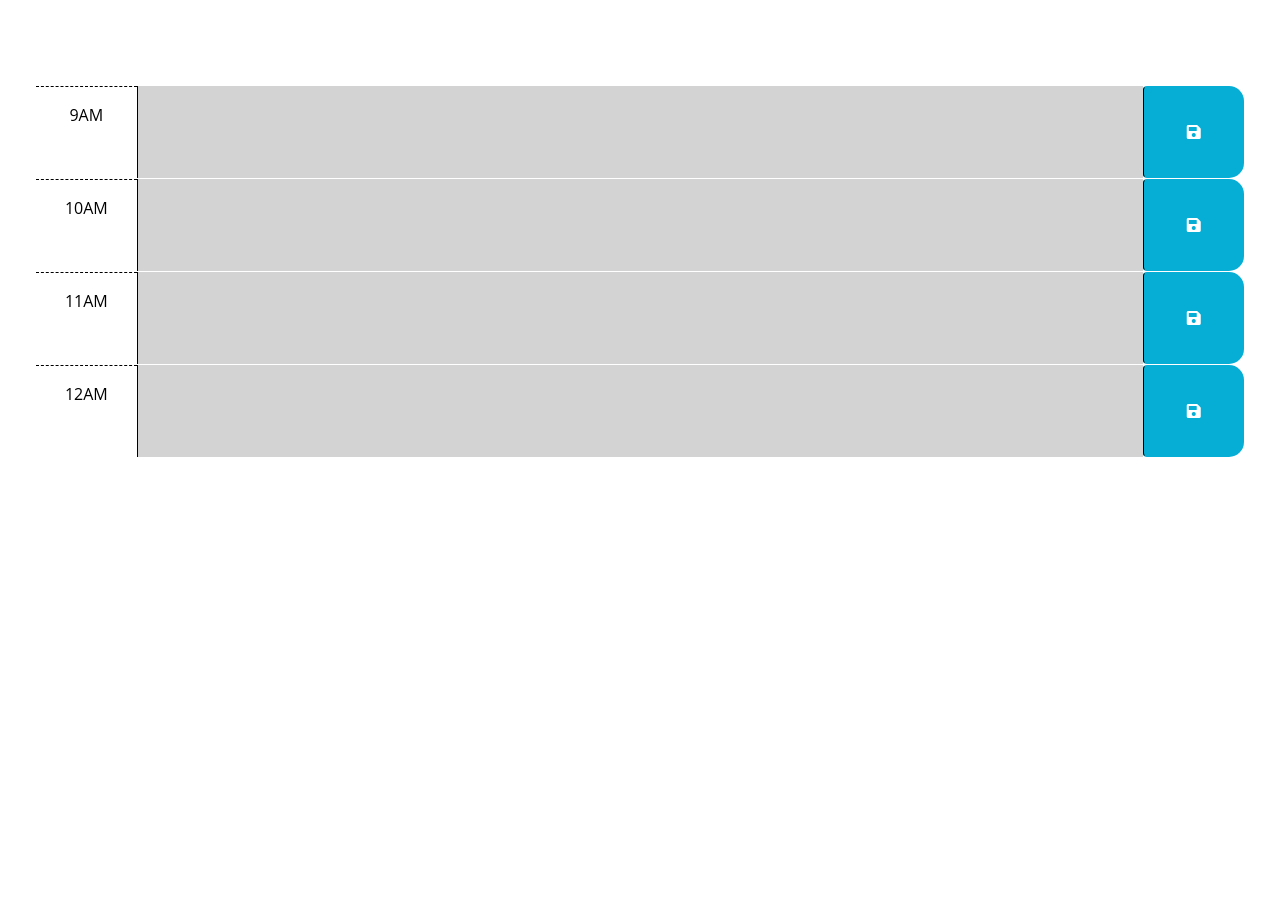
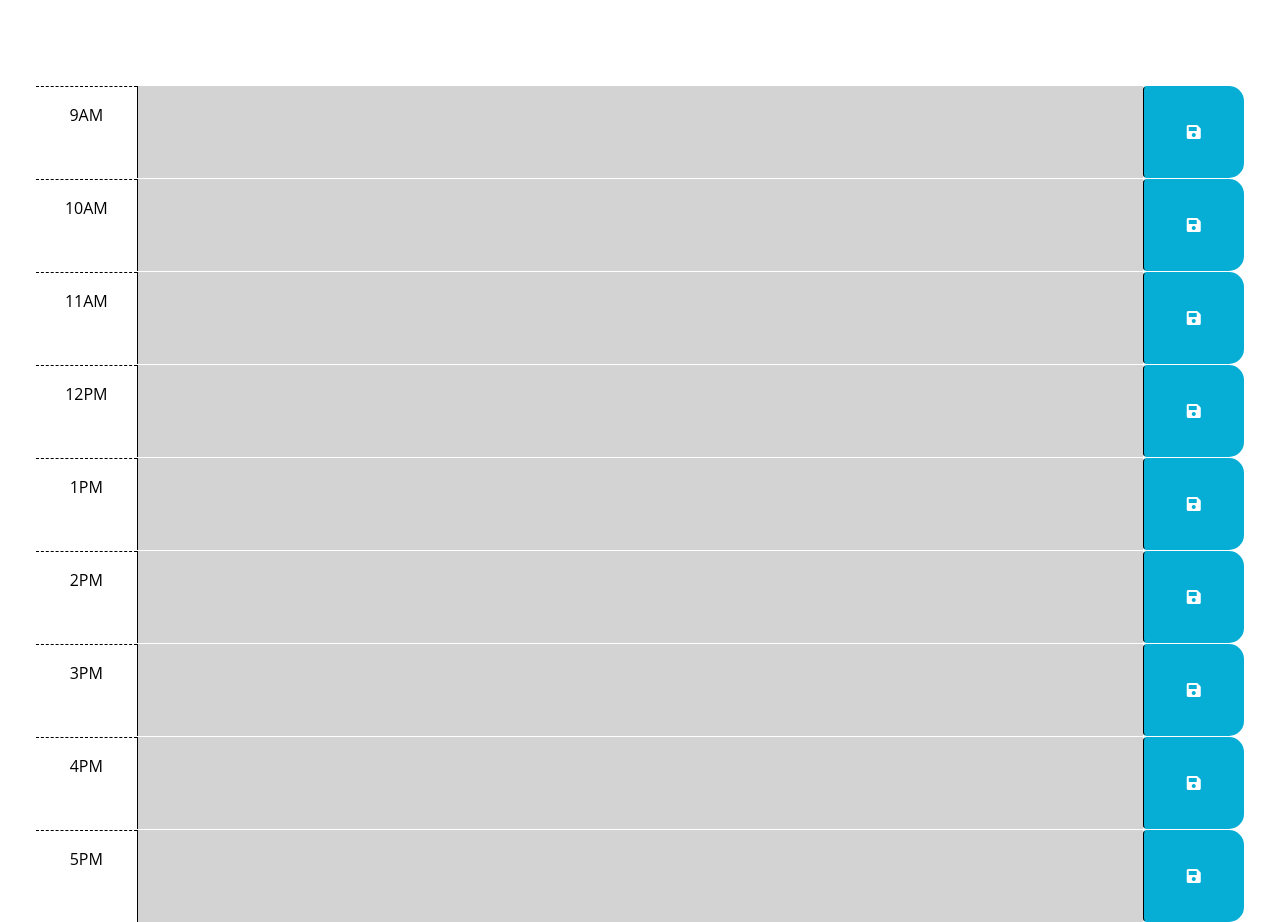
Before and after one commit to smokhadar/projectmanagement, a plain HTML site: page Develop/index.html in a window 1280 px wide. Shown: the part 166-1088 px from the top of the page. Before the commit the page ends 800 px from the top, so only its background shows below. Drawn offline with nearby package versions, Linux system fonts and the light colour scheme.

Commit message:
added time block divs to HTML

```diff
--- a/Develop/index.html
+++ b/Develop/index.html
@@ -57,7 +57,47 @@
       </div>
 
       <div id="hour-12" class="row time-block">
-        <div class="col-2 col-md-1 hour text-center py-3">12AM</div>
+        <div class="col-2 col-md-1 hour text-center py-3">12PM</div>
+        <textarea class="col-8 col-md-10 description" rows="3"> </textarea>
+        <button  class="btn saveBtn col-2 col-md-1" aria-label="save">
+          <i class="fas fa-save" aria-hidden="true"></i>
+        </button>
+      </div>
+
+      <div id="hour-13" class="row time-block">
+        <div class="col-2 col-md-1 hour text-center py-3">1PM</div>
+        <textarea class="col-8 col-md-10 description" rows="3"> </textarea>
+        <button  class="btn saveBtn col-2 col-md-1" aria-label="save">
+          <i class="fas fa-save" aria-hidden="true"></i>
+        </button>
+      </div>
+
+      <div id="hour-14" class="row time-block">
+        <div class="col-2 col-md-1 hour text-center py-3">2PM</div>
+        <textarea class="col-8 col-md-10 description" rows="3"> </textarea>
+        <button  class="btn saveBtn col-2 col-md-1" aria-label="save">
+          <i class="fas fa-save" aria-hidden="true"></i>
+        </button>
+      </div>
+
+      <div id="hour-15" class="row time-block">
+        <div class="col-2 col-md-1 hour text-center py-3">3PM</div>
+        <textarea class="col-8 col-md-10 description" rows="3"> </textarea>
+        <button  class="btn saveBtn col-2 col-md-1" aria-label="save">
+          <i class="fas fa-save" aria-hidden="true"></i>
+        </button>
+      </div>
+
+      <div id="hour-16" class="row time-block">
+        <div class="col-2 col-md-1 hour text-center py-3">4PM</div>
+        <textarea class="col-8 col-md-10 description" rows="3"> </textarea>
+        <button  class="btn saveBtn col-2 col-md-1" aria-label="save">
+          <i class="fas fa-save" aria-hidden="true"></i>
+        </button>
+      </div>
+
+      <div id="hour-17" class="row time-block">
+        <div class="col-2 col-md-1 hour text-center py-3">5PM</div>
         <textarea class="col-8 col-md-10 description" rows="3"> </textarea>
         <button  class="btn saveBtn col-2 col-md-1" aria-label="save">
           <i class="fas fa-save" aria-hidden="true"></i>
--- a/Develop/script.js
+++ b/Develop/script.js
@@ -1,10 +1,5 @@
 
 var eventsData;
-
-// debug below function
-
-
-// TODO: Add code to apply the past, present, or future class to each time block by comparing the id to the current hour. HINTS: How can the id attribute of each time-block be used to conditionally add or remove the past, present, and future classes? How can Day.js be used to get the current hour in 24-hour time?
 function setHourColors() {
     var now = dayjs();
     for (var i = 9; i < 18; i++) {
@@ -19,8 +14,8 @@ function setHourColors() {
    }
 }
 
-
-// TODO: Add code to get any user input that was saved in localStorage and set the values of the corresponding textarea elements. HINT: How can the id attribute of each time-block be used to do this?
+// TODO: Add code to get any user input that was saved in localStorage and set the values of the corresponding textarea elements.
+// HINT: How can the id attribute of each time-block be used to do this?
 function loadStoredData() {
   eventsData = JSON.parse(localStorage.getItem("calendarEvents"));
   if (!eventsData) {
@@ -29,11 +24,11 @@ function loadStoredData() {
       hour10: "",
       hour11: "",
       hour12: "",
-      hour1: "",
-      hour2: "",
-      hour3: "",
-      hour4: "",
-      hour5: "",
+      hour13: "",
+      hour14: "",
+      hour15: "",
+      hour16: "",
+      hour17: "",
     }
   }
   // TODO load existing data from local storage
@@ -51,7 +46,6 @@ function loadStoredData() {
   // }
 }
 
- // TODO: Add a listener for click events on the save button. This code should  use the id in the containing time-block as a key to save the user input in local storage.
 //  HINT: What does `this` reference in the click listener function? How can DOM traversal be used to get the "hour-x" id of the time-block containing the button that was clicked? How might the id be useful when saving the description in local storage?
 
 function handleSaveClick(event) {
@@ -71,7 +65,7 @@ function handleSaveClick(event) {
 $(".saveBtn").on("click", handleSaveClick);
 
 
-// Wrap all code that interacts with the DOM in a call to jQuery to ensure that the code isn't run until the browser has finished rendering all the elements in the html.
+// Wrap all code that interacts with the DOM in a call to jQuery
 $(function() {
   loadStoredData();
   setHourColors();
```
